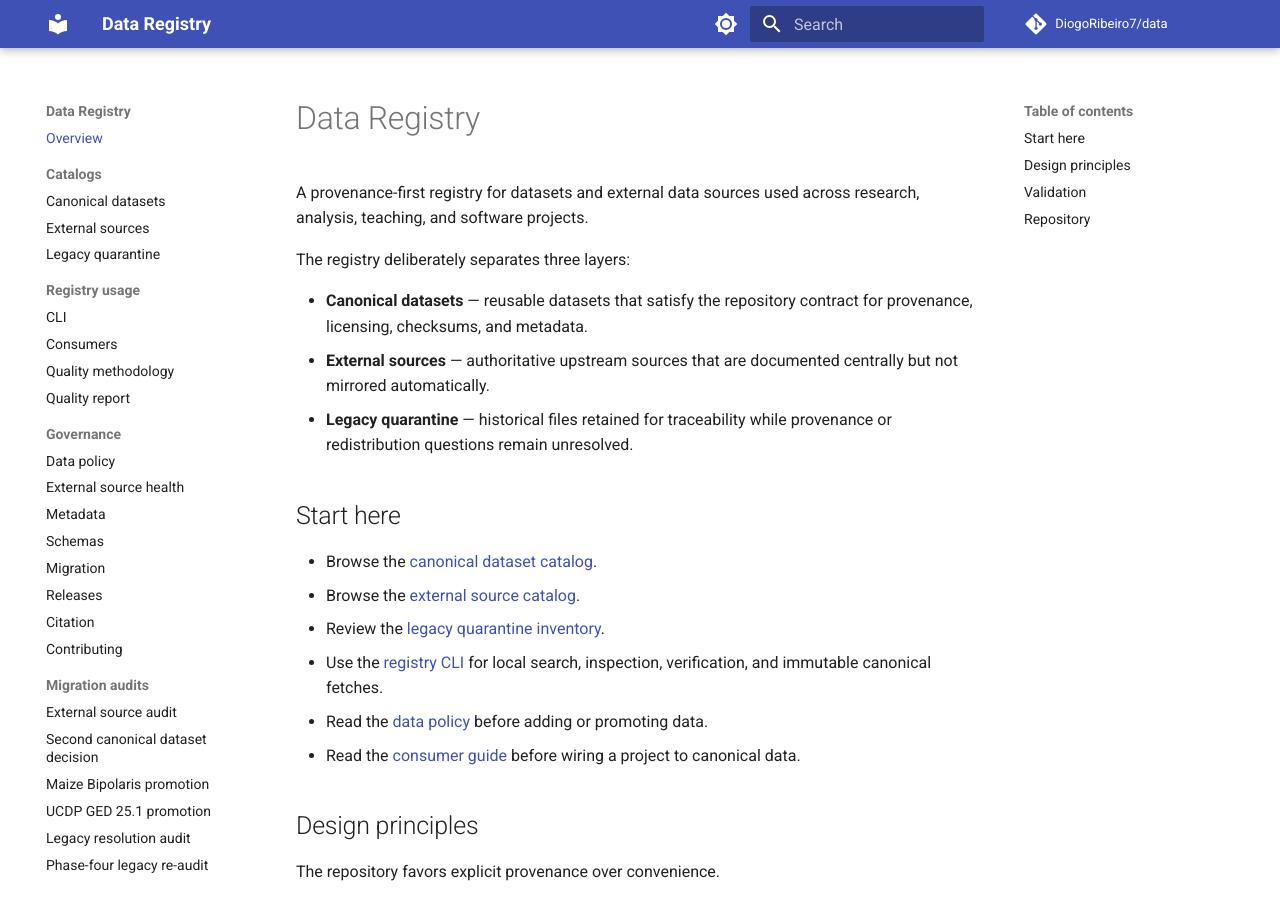
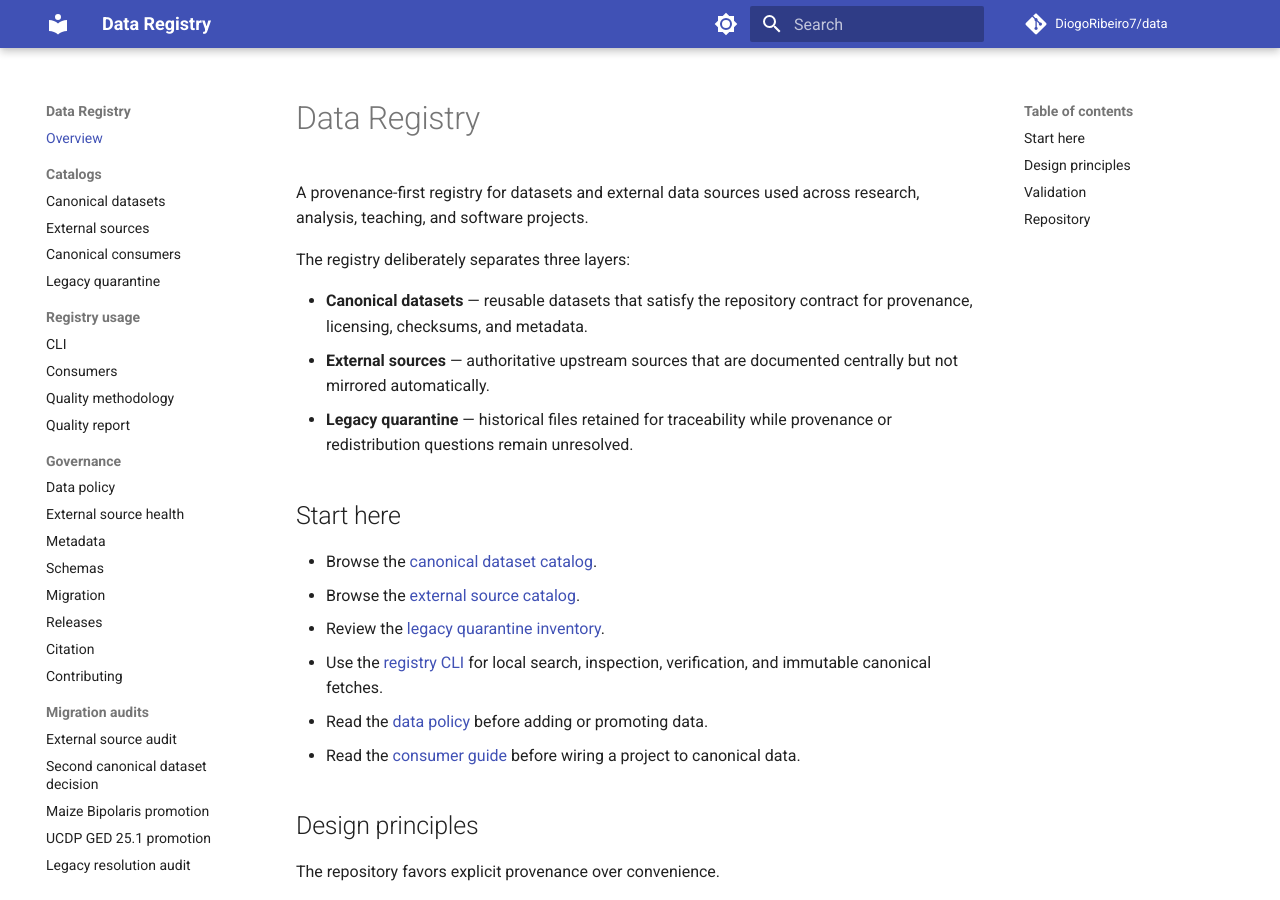
Before and after one commit to DiogoRibeiro7/data, an MkDocs documentation site: the page built from docs/index.md, in a window 1280 px wide and 900 px high. Built offline with MkDocs 1.6.1 and Material for MkDocs 9.7.7, drawn with Linux system fonts in a browser that asks for light colours; comment, search, counter and statistics services are not loaded.

Commit message:
docs: expose consumer catalog

```diff
--- a/mkdocs.yml
+++ b/mkdocs.yml
@@ -41,6 +41,7 @@ nav:
   - Catalogs:
       - Canonical datasets: generated/canonical-catalog.md
       - External sources: generated/external-catalog.md
+      - Canonical consumers: generated/consumer-catalog.md
       - Legacy quarantine: generated/legacy-inventory.md
   - Registry usage:
       - CLI: CLI.md
```
